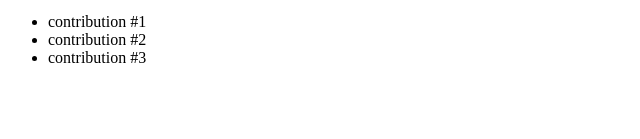
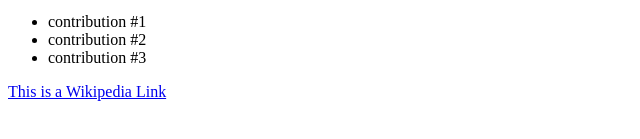
Before and after one commit to dennisbot/tribute-page, a plain HTML site: page index.html in a window 1280 px wide. Shown: the part 439-578 px from the top of the page, without its empty margins (0-640 px from the left). Drawn offline with Linux system fonts and the light colour scheme.

Commit message:
User Story #7: Add a wikipedia link for Nikola Tesla

```diff
--- a/index.html
+++ b/index.html
@@ -21,6 +21,7 @@
           <li>contribution #3</li>
         </ul>
       </div>
+      <a href="https://en.wikipedia.org/wiki/Nikola_Tesla" target="_blank">This is a Wikipedia Link</a>
     </div>
     <script src="https://cdn.freecodecamp.org/testable-projects-fcc/v1/bundle.js"></script>
     <!--
```
